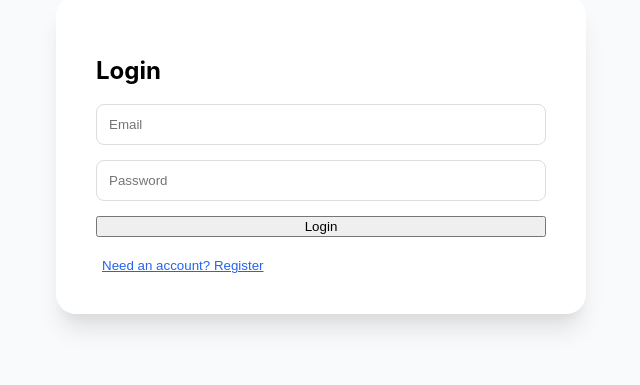
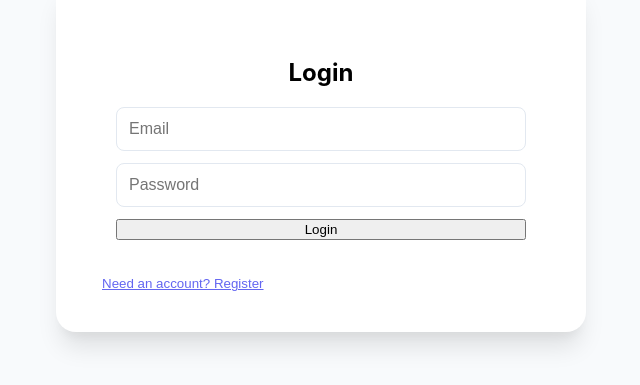
Before and after one commit to Utkarshende/mern-todo-list, a React (Create React App) app in the folder frontend/: page / in a window 1280 px wide. Shown: the part 265-650 px from the top of the page, without its empty margins (319-959 px from the left). Built offline with nearby package versions, Linux system fonts and the light colour scheme.

Commit message:
feat: complete frontend auth integration and styling

```diff
--- a/frontend/src/App.css
+++ b/frontend/src/App.css
@@ -176,3 +176,57 @@ h1 {
     border-radius: 6px;
     cursor: pointer;
 }
+:root {
+  --primary: #6366f1;
+  --danger: #ef4444;
+  --bg: #f8fafc;
+}
+
+.auth-container {
+  padding: 20px;
+  text-align: center;
+}
+
+.auth-container form {
+  display: flex;
+  flex-direction: column;
+  gap: 12px;
+  margin-top: 20px;
+}
+
+.auth-container input {
+  padding: 12px;
+  border: 1px solid #e2e8f0;
+  border-radius: 8px;
+  font-size: 1rem;
+}
+
+.toggle-auth {
+  background: none;
+  border: none;
+  color: var(--primary);
+  margin-top: 15px;
+  cursor: pointer;
+  text-decoration: underline;
+}
+
+.header-flex {
+  display: flex;
+  justify-content: space-between;
+  align-items: center;
+  margin-bottom: 2rem;
+}
+
+.logout-btn {
+  background: #fee2e2;
+  color: var(--danger);
+  border: none;
+  padding: 8px 16px;
+  border-radius: 6px;
+  font-weight: 600;
+  cursor: pointer;
+}
+
+.logout-btn:hover {
+  background: #fecaca;
+}
--- a/frontend/src/App.js
+++ b/frontend/src/App.js
@@ -12,7 +12,7 @@ function App() {
     const [isRegistering, setIsRegistering] = useState(false);
     const [newTodo, setNewTodo] = useState("");
 
-    // Memoized fetch function
+    // Function to fetch todos with the Auth Header
     const getTodos = useCallback(async () => {
         if (!token) return;
         try {
@@ -59,6 +59,7 @@ function App() {
         } catch (err) { console.error(err); }
     };
 
+    // View Logic
     if (!token) {
         return (
             <div className="App">
@@ -79,9 +80,12 @@ function App() {
                     <h1>My Tasks</h1>
                     <button onClick={logout} className="logout-btn">Logout</button>
                 </div>
-                {/* ... existing Add Todo and List logic with headers added to axios calls ... */}
                 <div className="add-todo">
-                    <input value={newTodo} onChange={e => setNewTodo(e.target.value)} placeholder="New Task..." />
+                    <input
+                        value={newTodo}
+                        onChange={e => setNewTodo(e.target.value)}
+                        placeholder="Add a new task..."
+                    />
                     <button onClick={addTodo}>Add</button>
                 </div>
                 <div className="todos-list">
```
Also changed, not shown: 1 other file (tests, documents, lock files or other folders).
